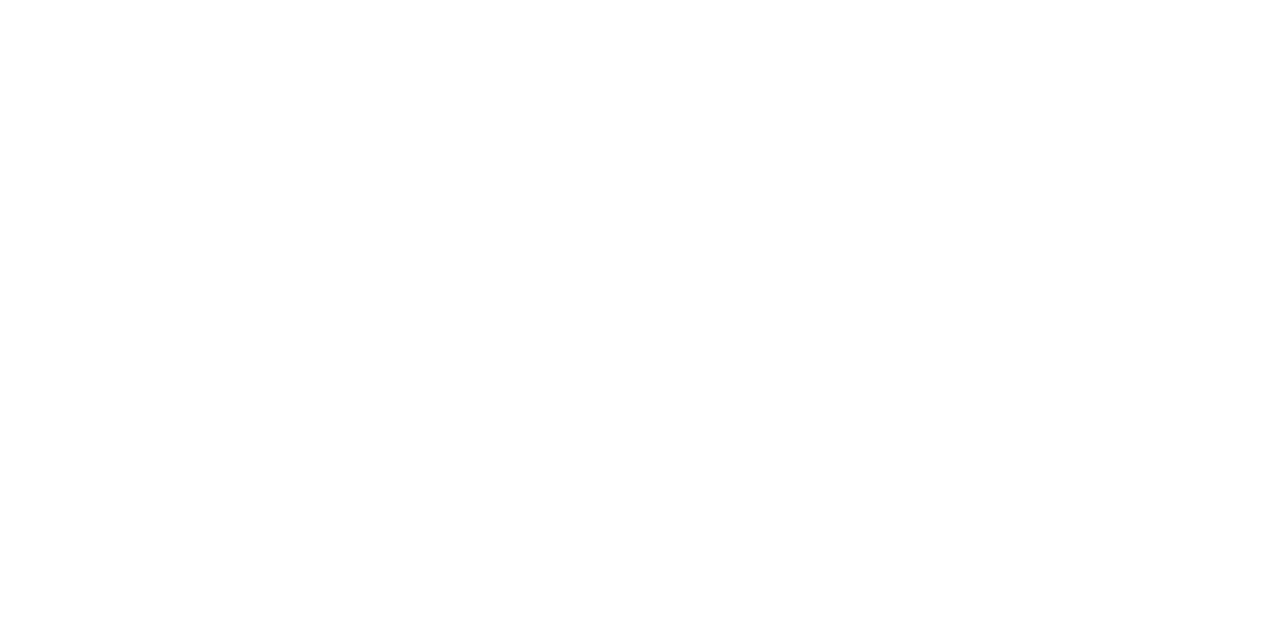
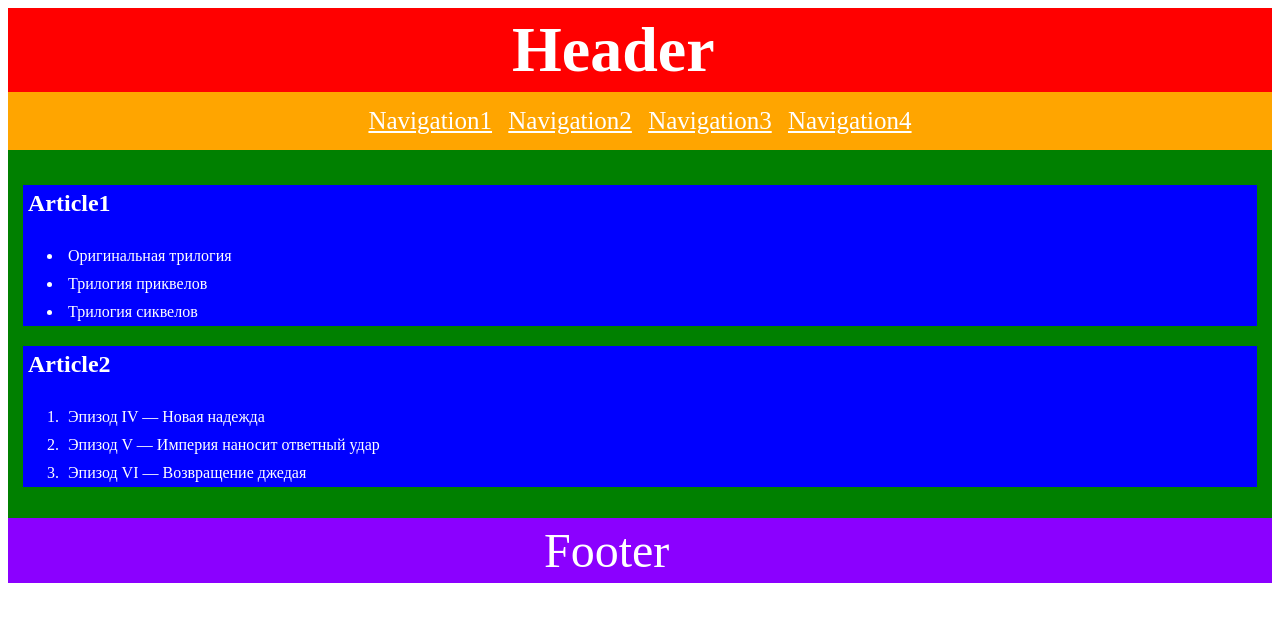
Before and after one commit to js-tasks-ru/htmlcss-20230411_l-milaropot, a website: page 02-dz0/01-semantic-mockup/solution.html in a window 1280 px wide. Drawn offline with Linux system fonts and the light colour scheme.

Commit message:
Add two tasks

```diff
--- a/02-dz0/01-semantic-mockup/solution.html
+++ b/02-dz0/01-semantic-mockup/solution.html
@@ -1,4 +1,73 @@
 <!DOCTYPE html>
 <html lang="ru">
-    <!-- Ваше решение -->
+  <head>
+    <meta charset="utf-8">
+    <title>Начальная страница</title>
+  </head>
+  <body>
+    <style>
+header{
+  background-color: red;
+  font-size: 200%;
+}
+nav{
+  background-color: orange;
+  font-size: 25px;
+  padding: 15px;
+  text-align: center
+}
+main{
+  background-color: green;
+  padding: 15px;
+}
+article{
+  background-color: blue;
+}
+footer{
+  background-color: #8b00ff;
+  font-size: 3rem;
+}
+h1, a, h2, li, p{
+  color: white;
+  padding: 5px;
+}
+h1, p{
+  margin-left: auto;
+  margin-right: auto;
+  margin-bottom: auto;
+  margin-top: auto;
+  width: 4em;
+}
+      </style>
+    <header>
+     <h1>Header</h1>
+  <nav>
+    <a href="#">Navigation1</a>
+    <a href="#">Navigation2</a>
+    <a href="#">Navigation3</a>
+    <a href="#">Navigation4</a>
+       </nav>
+    </header>
+  <main>
+    <article>
+      <h2>Article1</h2>
+    <ul>
+      <li>Оригинальная трилогия</li>
+      <li>Трилогия приквелов</li>
+      <li>Трилогия сиквелов</li>
+    </ul>
+    </article>
+    <article>
+      <h2>Article2</h2>
+        <ol>
+          <li>Эпизод IV — Новая надежда</li>
+          <li>Эпизод V — Империя наносит ответный удар</li>
+          <li>Эпизод VI — Возвращение джедая</li>
+        </ol>
+    </article>
+  </main>
+  <footer>
+    <p>Footer</p>
+  </footer>
+  </body>
 </html>
```
